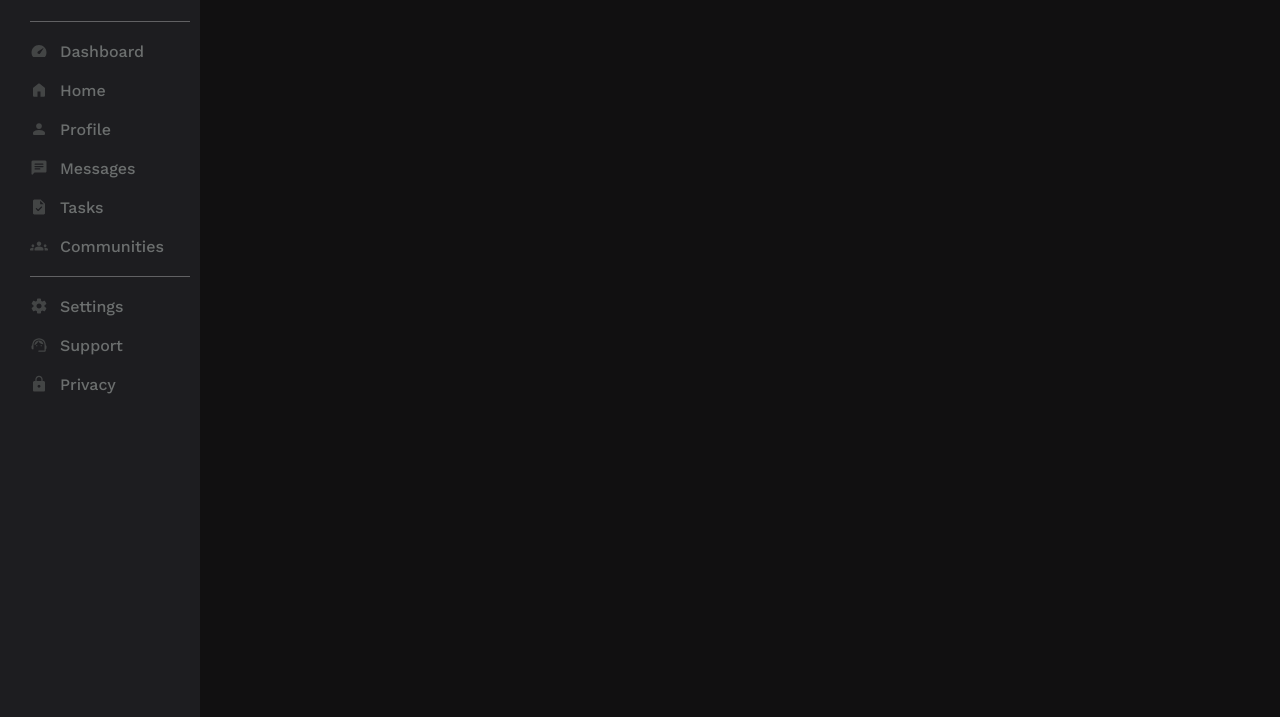
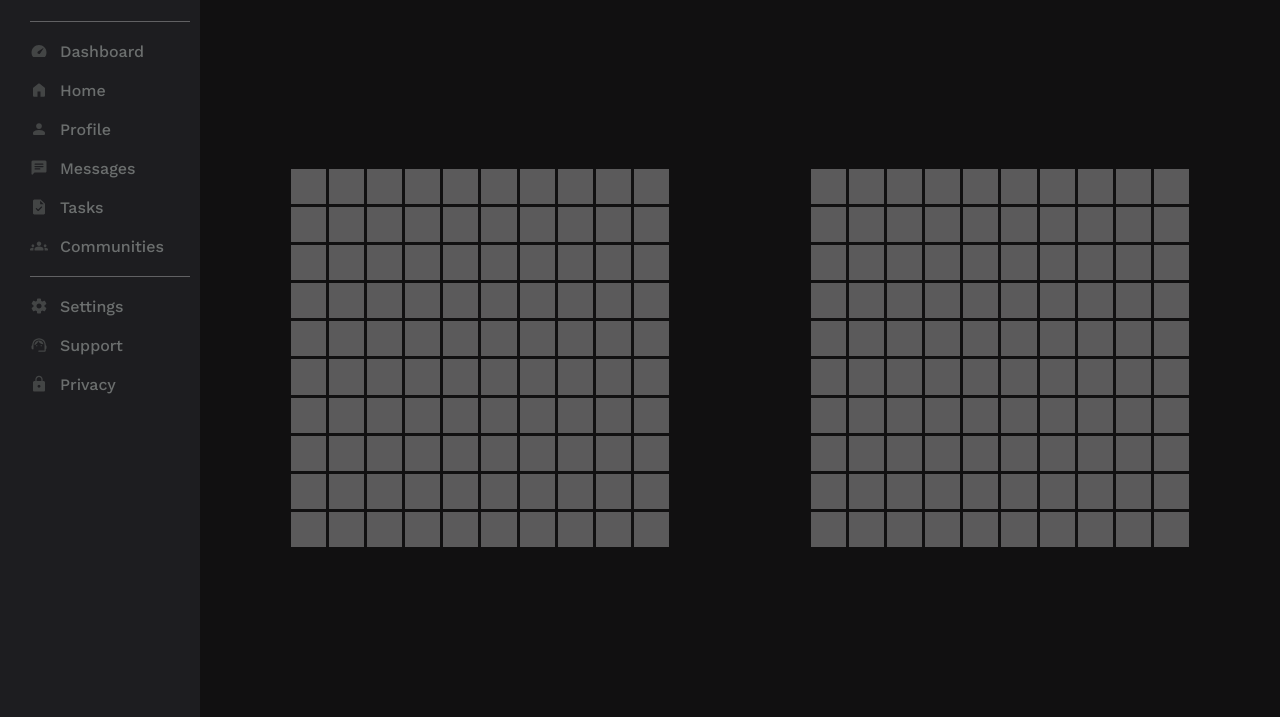
Before and after one commit to schaulet207/battleship-js, a website built with webpack: page dist/index.html in a window 1280 px wide. Shown: the part 155-872 px from the top of the page. Built offline with nearby package versions, Linux system fonts and the light colour scheme.

Commit message:
Create new Gameboard logic and styling

```diff
--- a/package.json
+++ b/package.json
@@ -20,6 +20,7 @@
     "@babel/core": "^7.22.17",
     "@babel/preset-env": "^7.22.15",
     "babel-jest": "^29.6.4",
+    "babel-loader": "^9.1.3",
     "jest": "^29.6.4",
     "webpack": "^5.88.2",
     "webpack-cli": "^5.1.4"
--- /dev/null
+++ b/src/gameboard.js
@@ -0,0 +1,63 @@
+// gameboard.js
+
+class Gameboard {
+    constructor() {
+      // Initialize gameboard state
+      this.gridSize = 10;
+      this.missedAttacks = [];
+      this.createGameboardGrid(); // Automatically insert gameboards on page load
+    }
+
+    // Create and append the gameboard grid to the DOM
+    createGameboardGrid() {
+      // Get the DOM element with the id "game-board"
+      const gameBoardElement = document.getElementById('game-board');
+
+      // Create two gameboards side by side
+      for (let i = 0; i < 2; i++) {
+        const gameboard = document.createElement('div');
+        gameboard.classList.add('gameboard');
+
+        // Create a 10x10 grid
+        for (let row = 0; row < this.gridSize; row++) {
+          for (let col = 0; col < this.gridSize; col++) {
+            const cell = document.createElement('button');
+            cell.classList.add('cell');
+            cell.dataset.coordinates = `${row}-${col}`;
+            gameboard.appendChild(cell);
+          }
+        }
+
+        gameBoardElement.appendChild(gameboard);
+      }
+
+      // Add event listener to handle cell clicks
+      gameBoardElement.addEventListener('click', (event) => {
+        if (event.target.classList.contains('cell')) {
+          const coordinates = event.target.dataset.coordinates;
+          console.log(`Clicked cell coordinates: ${coordinates}`);
+        }
+      });
+    }
+
+    // Place a ship on the gameboard at specified coordinates
+    placeShip(ship, coordinates) {
+      // Logic to place the ship at the specified coordinates
+      // You can add ship placement logic here
+    }
+
+    // Receive an attack and determine hit or miss
+    receiveAttack(coordinates) {
+      // Logic to determine if the attack hit a ship or missed
+      // If hit, send the 'hit' function to the correct ship
+      // If missed, record the missed attack coordinates
+    }
+
+    // Check if all ships on the gameboard have been sunk
+    allShipsSunk() {
+      // Logic to check if all ships on the gameboard have been sunk
+      // You can iterate through the ships array and check their status
+    }
+  }
+
+  export default Gameboard;
--- a/src/main.js
+++ b/src/main.js
@@ -1,6 +1,11 @@
 import { Ship, playerShips, computerShips } from './ships';
+import Gameboard from './gameboard';
 
-console.log("Computer Carrier isSunk?", computerShips[0].isSunk); // false
+document.addEventListener('DOMContentLoaded', () => {
+    const gameboard = new Gameboard();
+  });
+
+console.log("Computer Carrier isSunk?", computerShips[0].length); // false
 console.log("Computer Battleship isSunk?", computerShips[1].isSunk); // false
 console.log("Computer Cruiser isSunk?", computerShips[2].isSunk); // false
 console.log("Computer Submarine isSunk?", computerShips[3].isSunk); // false
```
Also changed, not shown: dist/index.html, dist/index.js, dist/style.css, 1 other file.
